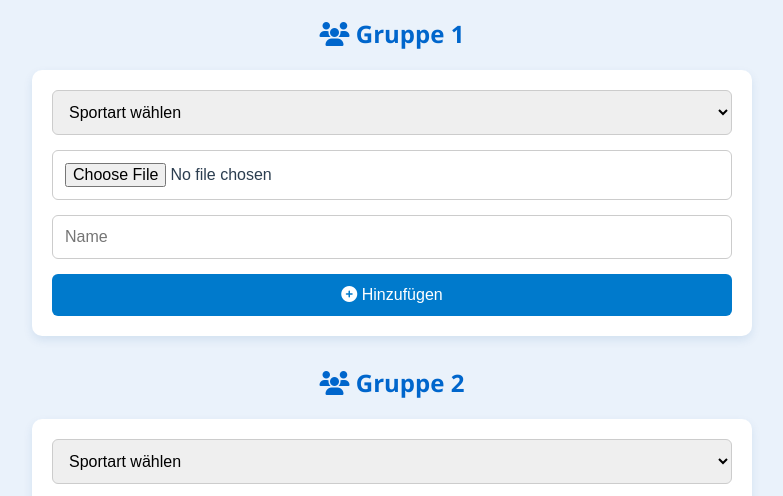
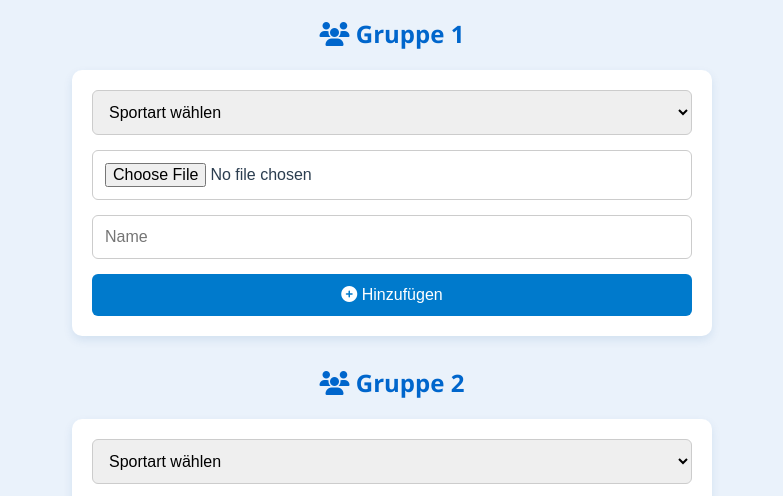
Before and after one commit to VanessaSchn/Sportometer, a plain HTML site: page index.html in a window 1280 px wide. Shown: the part 286-782 px from the top of the page, without its empty margins (248-1031 px from the left). Drawn offline with nearby package versions, Linux system fonts and the light colour scheme; no server answers.

Commit message:
Update style.css

```diff
--- a/style.css
+++ b/style.css
@@ -39,8 +39,8 @@ form {
     box-shadow: 0 4px 10px rgba(0, 75, 147, 0.1);
     padding: 20px;
     margin: 20px auto;
-    max-width: 680px; /* Breiter */
-    width: 90%;
+    max-width: 600px; /* etwas breiter */
+    width: 90%; /* flexibel */
 }
 
 /* Eingabefelder */
@@ -77,7 +77,7 @@ button:hover {
 /* Diagramm */
 canvas {
     display: block;
-    max-width: 80%; /* Schmaler */
+    max-width: 90%; /* schmaler als vorher */
     height: auto;
     margin: 20px auto;
 }
```
